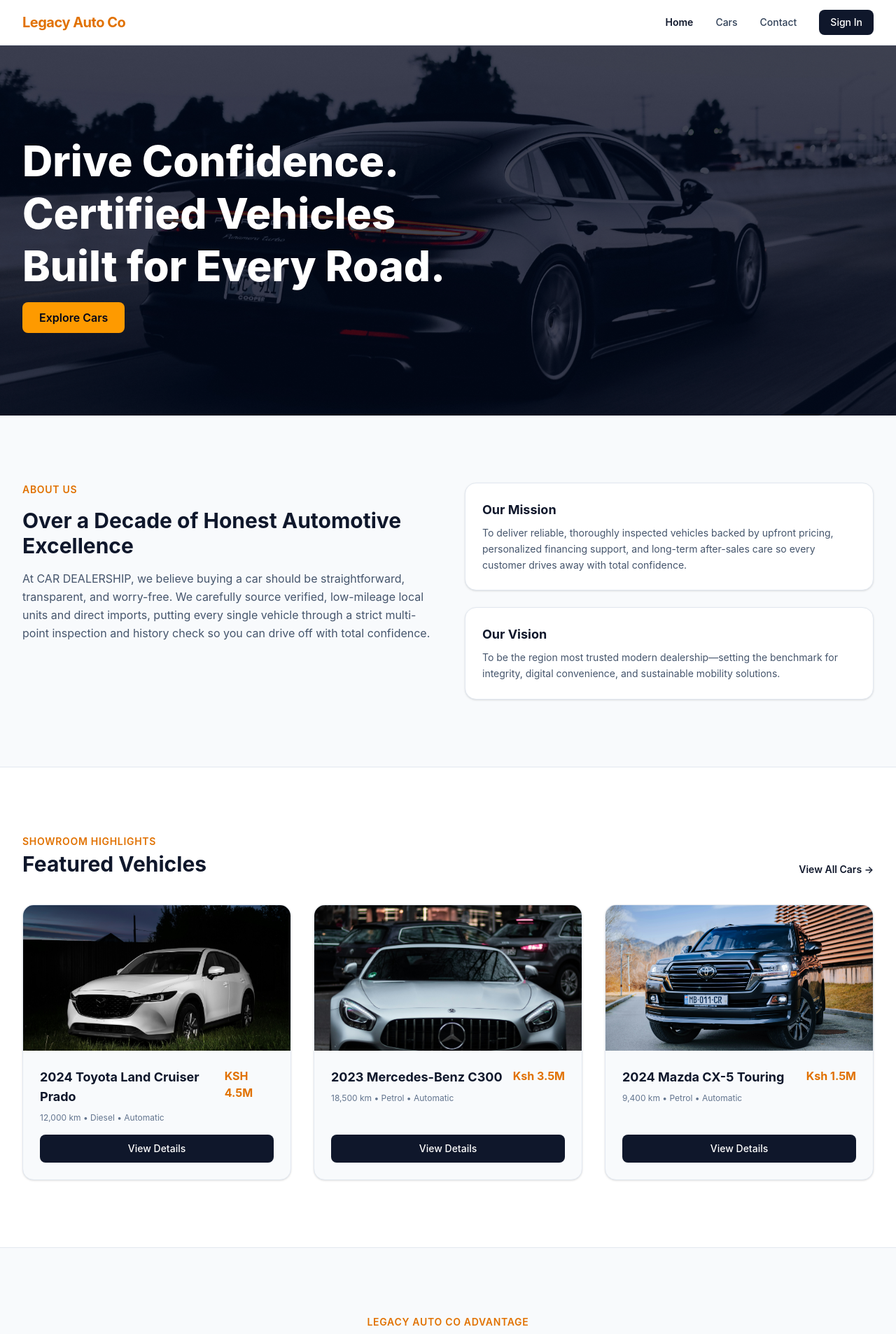
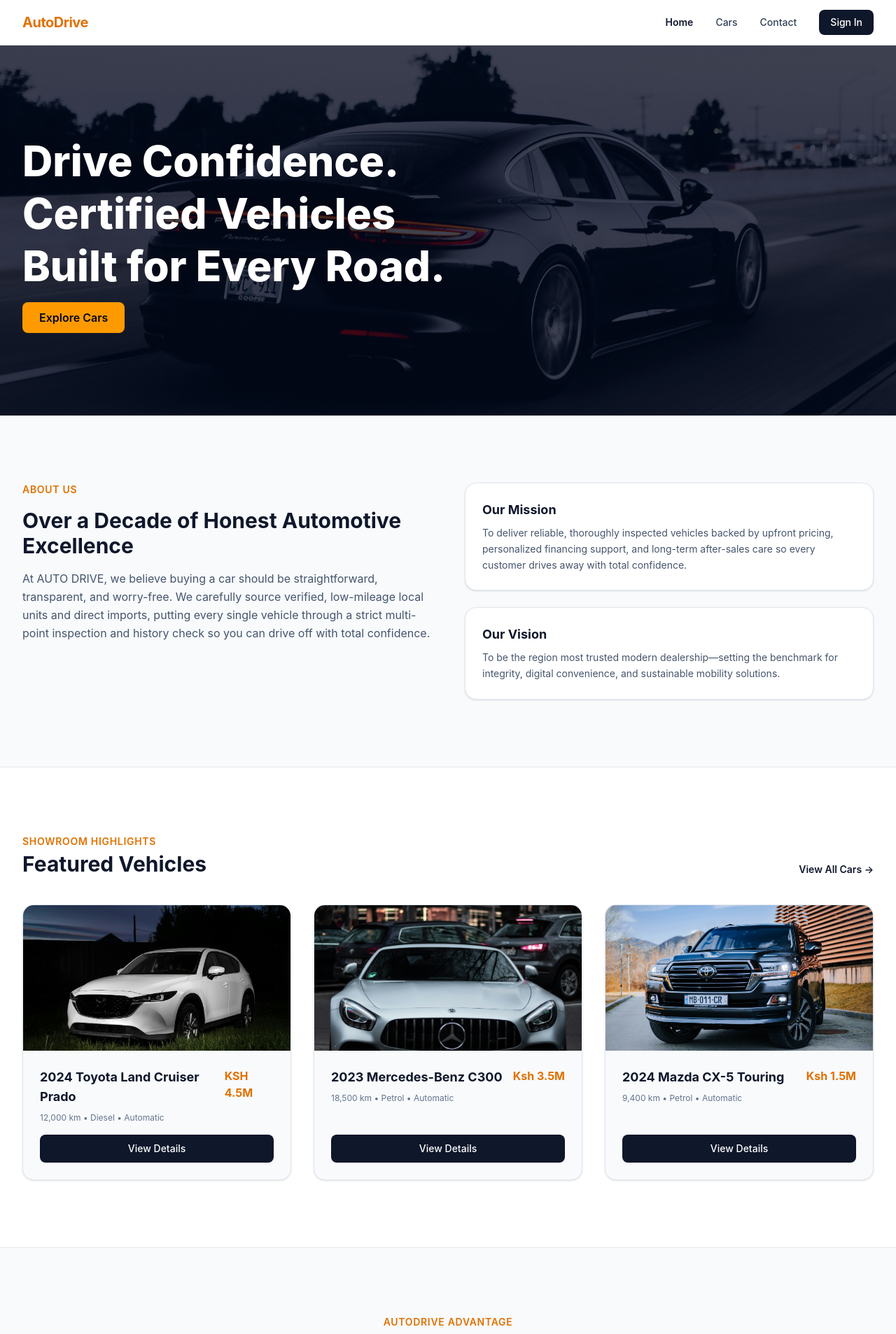
Before and after one commit to macklenton/Car_Dealership, a React (Vite) app: page / in a window 1280 px wide. Shown: the top 1907 px of the page at 70% size. Built offline with nearby package versions, Linux system fonts and the light colour scheme.

Commit message:
Change company name

```diff
--- a/src/components/layout/Navbar.jsx
+++ b/src/components/layout/Navbar.jsx
@@ -8,7 +8,7 @@ function Navbar() {
     <header className="sticky top-0 z-50 bg-white/95 backdrop-blur border-b border-slate-200">
       <div className="max-w-7xl mx-auto px-4 sm:px-6 lg:px-8 h-16 flex items-center justify-between">
         <Link to="/" className="text-xl font-bold tracking-tight text-slate-900">
-          <h1 className='text-amber-600'>Legacy Auto Co</h1>
+          <h1 className='text-amber-600'>AutoDrive</h1>
         </Link>
 
         {/* Desktop Links */}
--- a/src/features/home/Home.jsx
+++ b/src/features/home/Home.jsx
@@ -59,7 +59,7 @@ function Home() {
                 Over a Decade of Honest Automotive Excellence
               </h3>
               <p className="text-slate-600 leading-relaxed">
-               At CAR DEALERSHIP, we believe buying a car should be straightforward,
+               At AUTO DRIVE, we believe buying a car should be straightforward,
                transparent, and worry-free. We carefully source verified, low-mileage
                local units and direct imports, putting every single vehicle through a
                strict multi-point inspection and history check so you can drive off with
@@ -199,7 +199,7 @@ function Home() {
         <section className="max-w-7xl mx-auto px-4 sm:px-6 lg:px-8 py-16 lg:py-24">
           <div className="text-center max-w-2xl mx-auto mb-12">
             <h2 className="text-sm font-semibold uppercase tracking-wider text-amber-600">
-              Legacy Auto Co Advantage
+              AutoDrive Advantage
             </h2>
             <h3 className="text-3xl font-bold text-slate-900 mt-1">
               Why Choose Our Dealership
@@ -287,7 +287,7 @@ function Home() {
         <div className="max-w-7xl mx-auto px-4 sm:px-6 lg:px-8 py-12 grid sm:grid-cols-2 lg:grid-cols-4 gap-8 text-sm">
           <div className="space-y-3">
             <p className="text-lg font-bold text-amber-400">
-              Legacy Auto Co
+             AUTODRIVE
             </p>
             <p className="leading-relaxed">
               Quality certified vehicles, honest financing, and dependable after-sales service.
```
